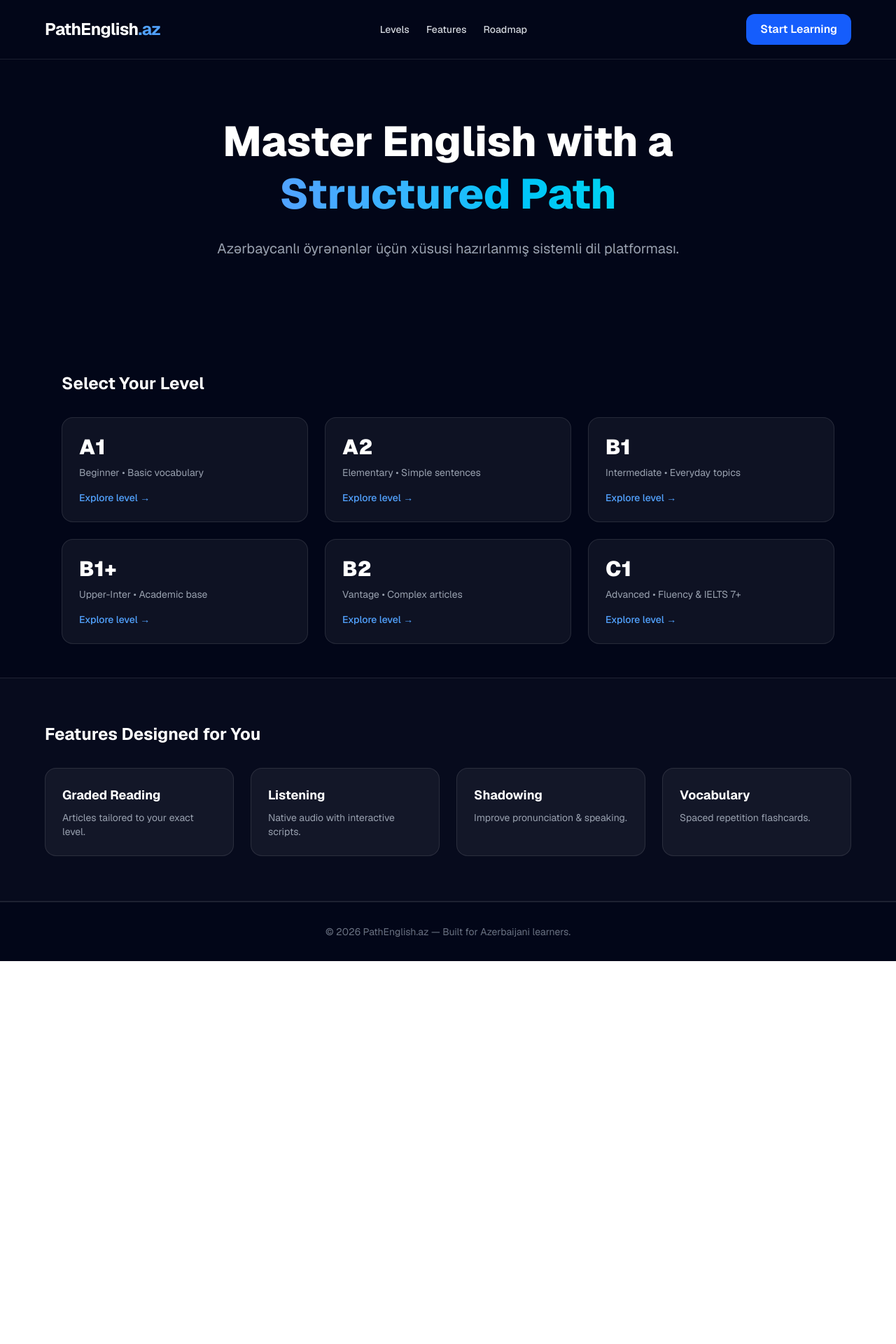
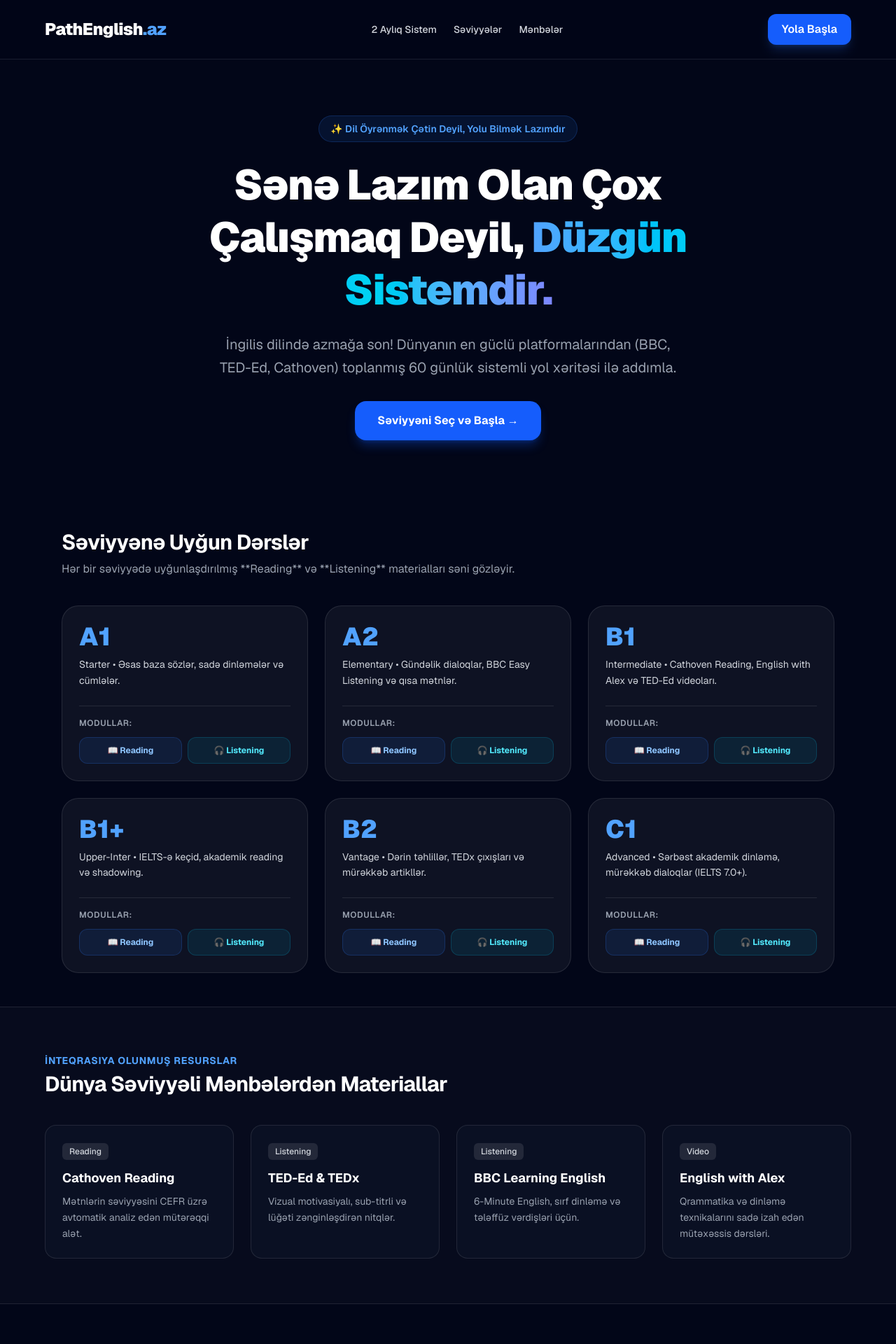
Before and after one commit to CLEVER2010/pathenglish, a Next.js app: page / in a window 1280 px wide. Shown: the top 1920 px of the page at 70% size. Before the commit the page ends 1373 px from the top, so only its background shows below. Built offline with nearby package versions, Linux system fonts and the light colour scheme.

Commit message:
add system roadmap, listening-reading links, and resources

```diff
--- a/app/page.tsx
+++ b/app/page.tsx
@@ -2,93 +2,164 @@ import Link from "next/link";
 
 export default function Home() {
   const levels = [
-    { name: "A1", desc: "Beginner • Basic vocabulary" },
-    { name: "A2", desc: "Elementary • Simple sentences" },
-    { name: "B1", desc: "Intermediate • Everyday topics" },
-    { name: "B1+", desc: "Upper-Inter • Academic base" },
-    { name: "B2", desc: "Vantage • Complex articles" },
-    { name: "C1", desc: "Advanced • Fluency & IELTS 7+" },
+    { name: "A1", desc: "Starter • Əsas baza sözlər, sadə dinləmələr və cümlələr." },
+    { name: "A2", desc: "Elementary • Gündəlik dialoqlar, BBC Easy Listening və qısa mətnlər." },
+    { name: "B1", desc: "Intermediate • Cathoven Reading, English with Alex və TED-Ed videoları." },
+    { name: "B1+", desc: "Upper-Inter • IELTS-ə keçid, akademik reading və shadowing." },
+    { name: "B2", desc: "Vantage • Dərin təhlillər, TEDx çıxışları və mürəkkəb artikllər." },
+    { name: "C1", desc: "Advanced • Sərbəst akademik dinləmə, mürəkkəb dialoqlar (IELTS 7.0+)." },
   ];
 
-  const features = [
-    { title: "Graded Reading", desc: "Articles tailored to your exact level." },
-    { title: "Listening", desc: "Native audio with interactive scripts." },
-    { title: "Shadowing", desc: "Improve pronunciation & speaking." },
-    { title: "Vocabulary", desc: "Spaced repetition flashcards." },
+  const corePlatforms = [
+    { name: "Cathoven Reading", desc: "Mətnlərin səviyyəsini CEFR üzrə avtomatik analiz edən mütərəqqi alət.", tag: "Reading" },
+    { name: "TED-Ed & TEDx", desc: "Vizual motivasiyalı, sub-titrli və lüğəti zənginləşdirən nitqlər.", tag: "Listening" },
+    { name: "BBC Learning English", desc: "6-Minute English, sırf dinləmə və tələffüz vərdişləri üçün.", tag: "Listening" },
+    { name: "English with Alex", desc: "Qrammatika və dinləmə texnikalarını sadə izah edən mütəxəssis dərsləri.", tag: "Video" },
   ];
 
   return (
-    <main className="min-h-screen bg-slate-950 text-white font-sans">
+    <main className="min-h-screen bg-slate-950 text-white font-sans selection:bg-blue-500 selection:text-white">
       {/* Header */}
-      <header className="border-b border-white/10 px-6 py-5">
+      <header className="border-b border-white/10 px-6 py-5 sticky top-0 bg-slate-950/80 backdrop-blur-md z-50">
         <div className="max-w-6xl mx-auto flex items-center justify-between">
-          <h1 className="text-2xl font-bold tracking-tight">
+          <h1 className="text-2xl font-black tracking-tight">
             PathEnglish<span className="text-blue-400">.az</span>
           </h1>
 
-          <div className="hidden md:flex items-center gap-6 text-sm text-gray-300 font-medium">
-            <a href="#levels" className="hover:text-white transition">Levels</a>
-            <a href="#features" className="hover:text-white transition">Features</a>
-            <a href="#roadmap" className="hover:text-white transition">Roadmap</a>
-          </div>
+          <nav className="hidden md:flex items-center gap-6 text-sm text-gray-300 font-medium">
+            <a href="#system" className="hover:text-blue-400 transition">2 Aylıq Sistem</a>
+            <a href="#levels" className="hover:text-blue-400 transition">Səviyyələr</a>
+            <a href="#platforms" className="hover:text-blue-400 transition">Mənbələr</a>
+          </nav>
 
-          <button className="rounded-xl bg-blue-600 hover:bg-blue-500 text-white font-semibold px-5 py-2.5 transition">
-            Start Learning
-          </button>
+          <a
+            href="#levels"
+            className="rounded-xl bg-blue-600 hover:bg-blue-500 text-white font-semibold px-5 py-2.5 transition shadow-lg shadow-blue-500/20"
+          >
+            Yola Başla
+          </a>
         </div>
       </header>
 
-      {/* Hero */}
+      {/* Hero / Motivation Banner */}
       <section className="px-6 py-20 text-center max-w-4xl mx-auto">
-        <h2 className="text-4xl md:text-6xl font-extrabold leading-tight mb-6">
-          Master English with a{" "}
-          <span className="bg-gradient-to-r from-blue-400 to-cyan-400 bg-clip-text text-transparent">
-            Structured Path
+        <div className="inline-flex items-center gap-2 px-4 py-2 rounded-full bg-blue-500/10 border border-blue-500/20 text-blue-400 text-sm font-semibold mb-6">
+          ✨ Dil Öyrənmək Çətin Deyil, Yolu Bilmək Lazımdır
+        </div>
+        <h2 className="text-4xl md:text-6xl font-black leading-tight mb-6 tracking-tight">
+          Sənə Lazım Olan Çox Çalışmaq Deyil,{" "}
+          <span className="bg-gradient-to-r from-blue-400 via-cyan-400 to-indigo-400 bg-clip-text text-transparent">
+            Düzgün Sistemdir.
           </span>
         </h2>
-        <p className="text-gray-400 text-lg md:text-xl leading-relaxed mb-8">
-          Azərbaycanlı öyrənənlər üçün xüsusi hazırlanmış sistemli dil platforması.
+        <p className="text-gray-400 text-lg md:text-xl leading-relaxed mb-8 max-w-2xl mx-auto">
+          İngilis dilində azmağa son! Dünyanın en güclü platformalarından (BBC, TED-Ed, Cathoven) toplanmış 60 günlük sistemli yol xəritəsi ilə addımla.
         </p>
-      </section>
 
-      {/* Levels */}
-      <section id="levels" className="px-6 py-12 max-w-6xl mx-auto">
-        <h3 className="text-2xl font-bold mb-8">Select Your Level</h3>
-        <div className="grid grid-cols-1 md:grid-cols-2 lg:grid-cols-3 gap-6">
-          {levels.map((level) => (
-            <Link
-              key={level.name}
-              href={`/reading/${level.name.toLowerCase().replace("+", "plus")}`}
-              className="group rounded-2xl border border-white/10 bg-white/5 p-6 hover:border-blue-500/50 hover:bg-white/10 transition duration-300"
-            >
-              <div className="text-3xl font-black mb-2">{level.name}</div>
-              <div className="text-gray-400 text-sm">{level.desc}</div>
-              <div className="mt-4 text-blue-400 font-medium text-sm group-hover:translate-x-1 transition-transform">
-                Explore level →
-              </div>
-            </Link>
-          ))}
+        <div className="flex flex-col sm:flex-row items-center justify-center gap-4">
+          <a
+            href="#levels"
+            className="w-full sm:w-auto px-8 py-4 rounded-2xl bg-blue-600 hover:bg-blue-500 font-bold transition shadow-lg shadow-blue-600/30"
+          >
+            Səviyyəni Seç və Başla →
+          </a>
         </div>
       </section>
 
-      {/* Features */}
-      <section id="features" className="px-6 py-16 bg-white/[0.02] border-y border-white/10">
+      {/* Levels Grid (Core Delivarable) */}
+      <section id="levels" className="px-6 py-12 max-w-6xl mx-auto">
+        <div className="mb-10 text-center md:text-left">
+          <h3 className="text-3xl font-bold tracking-tight mb-2">Səviyyənə Uyğun Dərslər</h3>
+          <p className="text-gray-400">Hər bir səviyyədə uyğunlaşdırılmış **Reading** və **Listening** materialları səni gözləyir.</p>
+        </div>
+
+        <div className="grid grid-cols-1 md:grid-cols-2 lg:grid-cols-3 gap-6">
+          {levels.map((lvl) => {
+            const slug = lvl.name.toLowerCase().replace("+", "plus");
+            return (
+              <div
+                key={lvl.name}
+                className="group rounded-3xl border border-white/10 bg-white/5 p-6 hover:border-blue-500/50 hover:bg-white/[0.07] transition duration-300 flex flex-col justify-between"
+              >
+                <div>
+                  <div className="text-4xl font-black text-blue-400 mb-2">{lvl.name}</div>
+                  <p className="text-gray-300 text-sm leading-relaxed mb-6">{lvl.desc}</p>
+                </div>
+
+                <div className="space-y-3 border-t border-white/10 pt-4">
+                  <div className="text-xs font-semibold text-gray-400 uppercase tracking-wider">Modullar:</div>
+                  <div className="grid grid-cols-2 gap-2">
+                    <Link
+                      href={`/reading/${slug}`}
+                      className="flex items-center justify-center gap-2 py-2.5 px-3 rounded-xl bg-blue-500/10 hover:bg-blue-500/20 text-blue-300 text-xs font-bold border border-blue-500/20 transition"
+                    >
+                      📖 Reading
+                    </Link>
+                    <Link
+                      href={`/listening/${slug}`}
+                      className="flex items-center justify-center gap-2 py-2.5 px-3 rounded-xl bg-cyan-500/10 hover:bg-cyan-500/20 text-cyan-300 text-xs font-bold border border-cyan-500/20 transition"
+                    >
+                      🎧 Listening
+                    </Link>
+                  </div>
+                </div>
+              </div>
+            );
+          })}
+        </div>
+      </section>
+
+      {/* Integrated External Platforms */}
+      <section id="platforms" className="px-6 py-16 bg-white/[0.02] border-y border-white/10">
         <div className="max-w-6xl mx-auto">
-          <h3 className="text-2xl font-bold mb-8">Features Designed for You</h3>
+          <div className="mb-10">
+            <span className="text-blue-400 text-sm font-bold uppercase tracking-wider">İnteqrasiya Olunmuş Resurslar</span>
+            <h3 className="text-3xl font-bold tracking-tight mt-1">Dünya Səviyyəli Mənbələrdən Materiallar</h3>
+          </div>
+
           <div className="grid md:grid-cols-2 lg:grid-cols-4 gap-6">
-            {features.map((f) => (
-              <div key={f.title} className="rounded-2xl border border-white/10 bg-white/5 p-6">
-                <h4 className="text-lg font-bold mb-2">{f.title}</h4>
-                <p className="text-gray-400 text-sm">{f.desc}</p>
+            {corePlatforms.map((p) => (
+              <div key={p.name} className="rounded-2xl border border-white/10 bg-slate-900/50 p-6 flex flex-col justify-between">
+                <div>
+                  <span className="inline-block px-2.5 py-1 rounded-md bg-white/10 text-xs font-medium text-gray-300 mb-3">{p.tag}</span>
+                  <h4 className="text-lg font-bold mb-2">{p.name}</h4>
+                  <p className="text-gray-400 text-sm leading-relaxed">{p.desc}</p>
+                </div>
               </div>
             ))}
           </div>
         </div>
       </section>
 
+      {/* 60-Day Roadmap Section */}
+      <section id="system" className="px-6 py-20 max-w-6xl mx-auto">
+        <div className="bg-gradient-to-br from-blue-900/30 via-slate-900 to-slate-950 rounded-3xl border border-blue-500/30 p-8 md:p-12">
+          <div className="max-w-3xl">
+            <span className="text-blue-400 text-sm font-bold uppercase tracking-wider">2 Aylıq (60 Gün) İnkişaf Planı</span>
+            <h3 className="text-3xl md:text-4xl font-black mt-2 mb-6">İngilis Dilində Nəticə Almaq Üçün Xüsusi Metodologiya</h3>
+            <div className="space-y-4 text-gray-300">
+              <div className="flex gap-4 items-start">
+                <span className="flex-shrink-0 w-8 h-8 rounded-full bg-blue-500/20 text-blue-400 flex items-center justify-center font-bold">1</span>
+                <div>
+                  <h4 className="font-bold text-white">Hər gün 1 Günlük Material (30-40 dəqiqə)</h4>
+                  <p className="text-sm text-gray-400">1 Reading artiklı (Cathoven analizli) + 1 Listening (BBC və ya TED-Ed) dinləməsi.</p>
+                </div>
+              </div>
+              <div className="flex gap-4 items-start">
+                <span className="flex-shrink-0 w-8 h-8 rounded-full bg-blue-500/20 text-blue-400 flex items-center justify-center font-bold">2</span>
+                <div>
+                  <h4 className="font-bold text-white">Shadowing & Təkrarlama</h4>
+                  <p className="text-sm text-gray-400">Dinlədiyin audionu cümlə-cümlə təkrar edərək tələffüzünü və nitqini inkişaf etdir.</p>
+                </div>
+              </div>
+            </div>
+          </div>
+        </div>
+      </section>
+
       {/* Footer */}
       <footer className="px-6 py-8 border-t border-white/10 text-center text-gray-500 text-sm">
-        © 2026 PathEnglish.az — Built for Azerbaijani learners.
+        © 2026 PathEnglish.az — Azərbaycanlı tələbələr üçün sistemli dil platforması.
       </footer>
     </main>
   );
```
